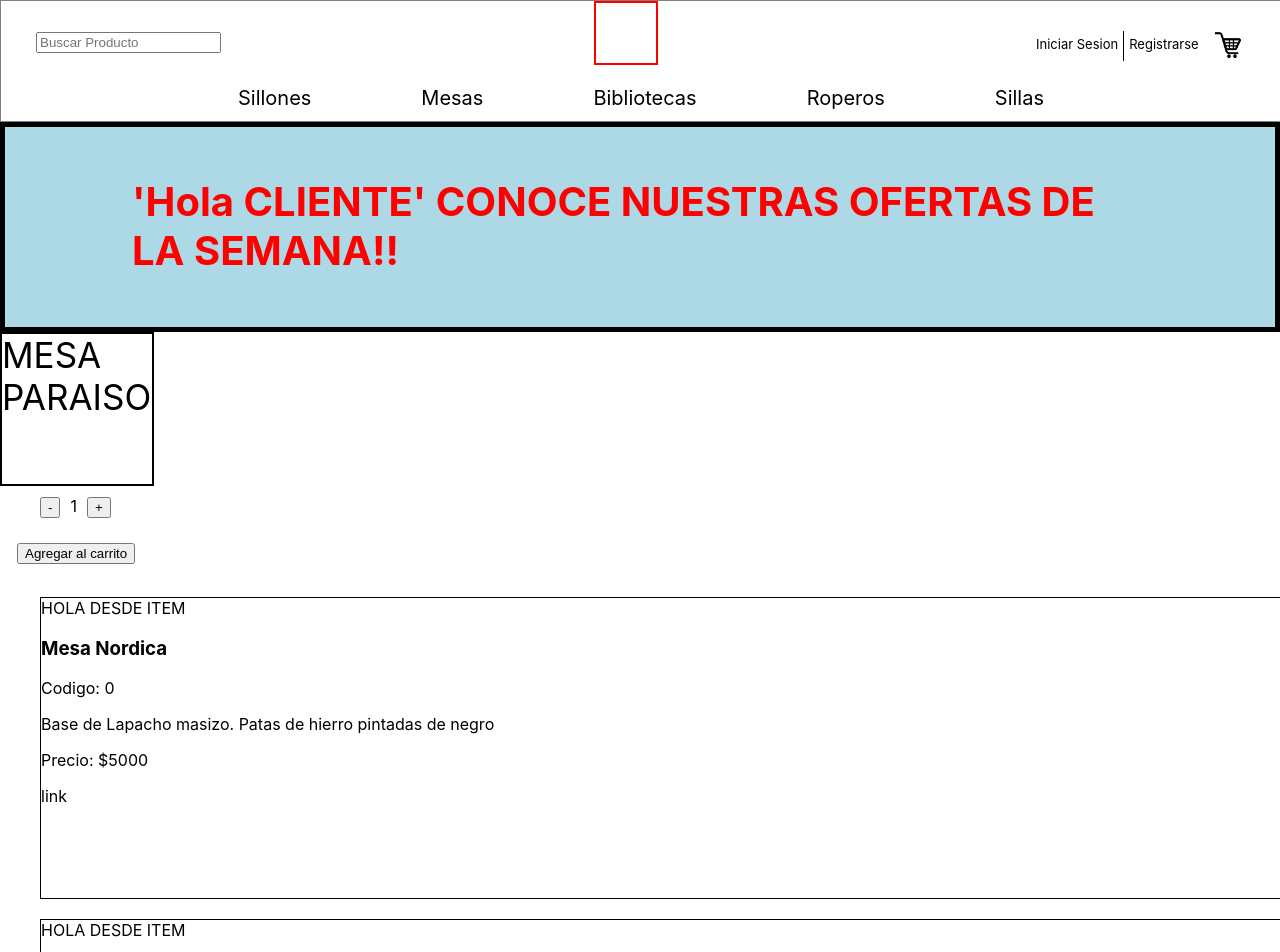
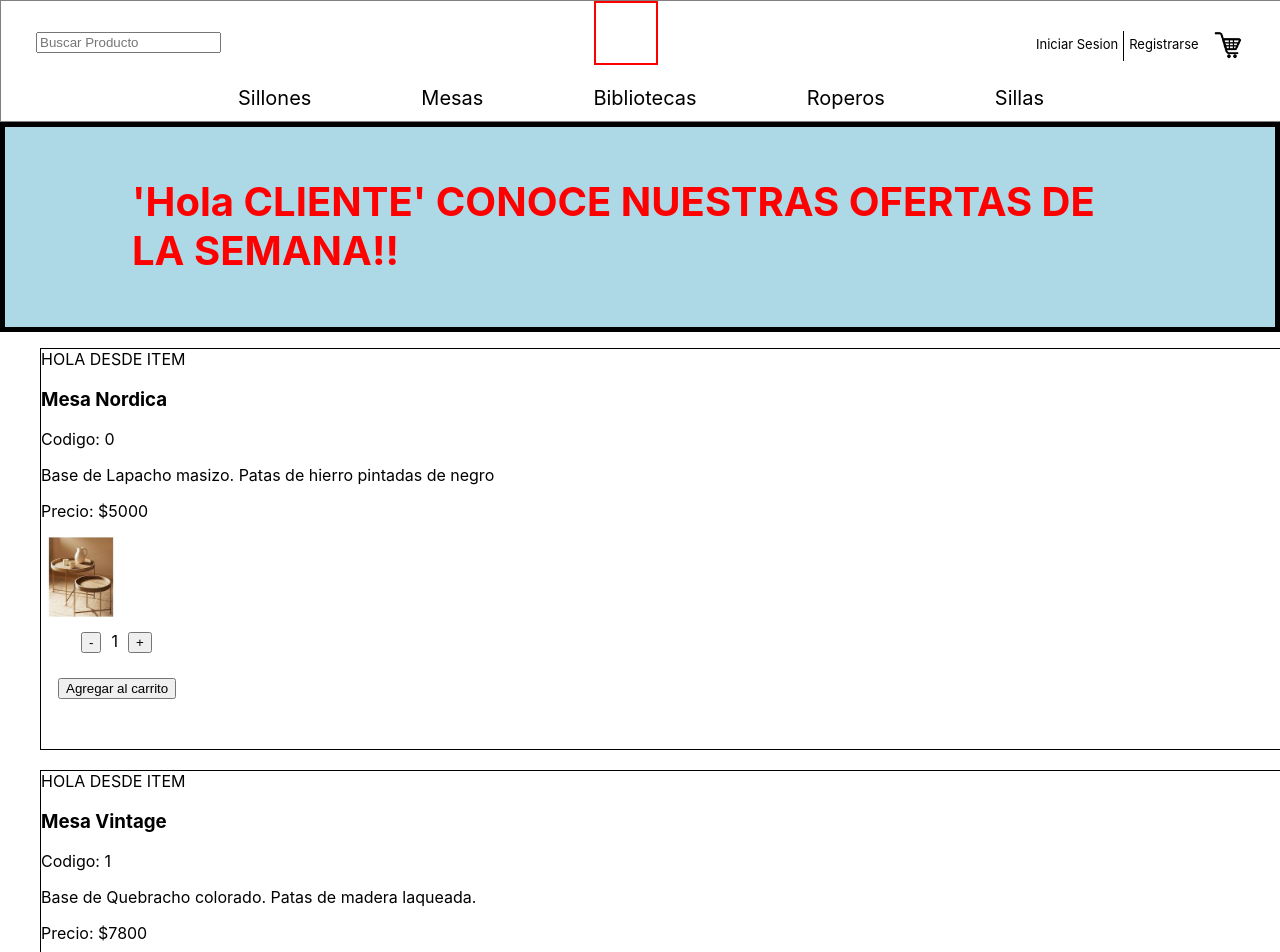
Before and after one commit to JorgeLaRosa/Heredia, a React (Create React App) app: page / in a window 1280 px wide. Shown: the top 952 px of the page. Built offline with nearby package versions, Linux system fonts and the light colour scheme.

Commit message:
Correciones Desafio 5

```diff
--- a/src/Data/Data.json
+++ b/src/Data/Data.json
@@ -4,34 +4,34 @@
         "title": "Mesa Nordica",
         "descripcion": "Base de Lapacho masizo. Patas de hierro pintadas de negro",
         "price": "5000",
-        "picture": "link"
+        "picture": "/img/mesa-ratona.jpg"
     },
     {
         "id": "1",
         "title": "Mesa Vintage",
         "descripcion": "Base de Quebracho colorado. Patas de madera laqueada.",
         "price": "7800",
-        "picture": "../../public/img/mesa-ratona.jpg"
+        "picture": "/img/mesa-ratona.jpg"
     },
     {
         "id": "2",
         "title": "Sillon Embajador",
         "descripcion": "Sillon un cuerpo de cuero. Terminaciones trabajadas a mano.",
         "price": "12000",
-        "picture": "link"
+        "picture": "/img/mesa-ratona.jpg"
     },
     {
         "id": "3",
         "title": "Revistero Barkley",
         "descripcion": "Patas de madera y apliques de hierro. Color a definir por al cliente.",
         "price": "8100",
-        "picture": "link"
+        "picture": "/img/mesa-ratona.jpg"
     },
     {
         "id": "4",
         "title": "Escritorio Walsh",
         "descripcion": "Base de Cedro enchapado con tapacanto de aluminio. Cajonera de 50 x 70 cm.",
         "price": "17000",
-        "picture": "link"
+        "picture": "/img/mesa-ratona.jpg"
     }
 ]
--- a/src/components/Item.css
+++ b/src/components/Item.css
@@ -1,8 +1,12 @@
 .plantilla-producto{
     width:100%;
-    height:300px;
+    height:400px;
     margin-left:auto;
     margin-right: auto;
     border: 1px solid black;
     margin-bottom:20px;
 }
+
+.picture{
+    width:80px;
+}
--- a/src/components/Item.js
+++ b/src/components/Item.js
@@ -1,5 +1,6 @@
 import React from 'react'
 import './Item.css'
+import ItemCount from './ItemCount'
 
 export default function Item({ data }) {
     return (
@@ -12,7 +13,8 @@ export default function Item({ data }) {
             <p> Codigo: {data.id}</p>
             <p>{data.descripcion}</p>
             <p className="producto-price">Precio: ${data.price}</p>
-            <p>{data.picture}</p>
+            <img src={data.picture} className="picture" />
+            <ItemCount stock={6} initial={1} />
         </div>
     )
 }
--- a/src/components/ItemCount.js
+++ b/src/components/ItemCount.js
@@ -1,7 +1,7 @@
 import React, { useState } from 'react';
 
 
-export default function ItemCount({ stock, initial, onAdd }) {
+export default function ItemCount({ stock, initial }) {
 
     const [number, setNumber] = useState(initial)
 
@@ -23,14 +23,12 @@ export default function ItemCount({ stock, initial, onAdd }) {
         <div>
 
             <div>
-                <div className="caja-producto"> MESA PARAISO</div>
-
                 <div className="bloque-inferior">
                     <button onClick={restar}>-</button>
                     <div className="caja-numero">{number}</div>
                     <button onClick={sumar}>+</button>
                 </div>
-                <button className="boton-agregar" onClick={onAdd}>Agregar al carrito </button>
+                <button className="boton-agregar" >Agregar al carrito </button>
             </div>
         </div>
 
--- a/src/components/ItemListContainer.js
+++ b/src/components/ItemListContainer.js
@@ -29,10 +29,8 @@ export default function ItemListContainer({ greeting, onAdd }) {
         <div>
             <div className="div-ofertas">
                 <p className="texto-ofertas">{greeting} CONOCE NUESTRAS OFERTAS DE LA SEMANA!!</p>
+            </div>
 
-
-            </div>
-            <ItemCount stock={6} initial={1} onAdd={onAdd} />
             <ItemList dataInput={data} />
         </div>
     )
```
